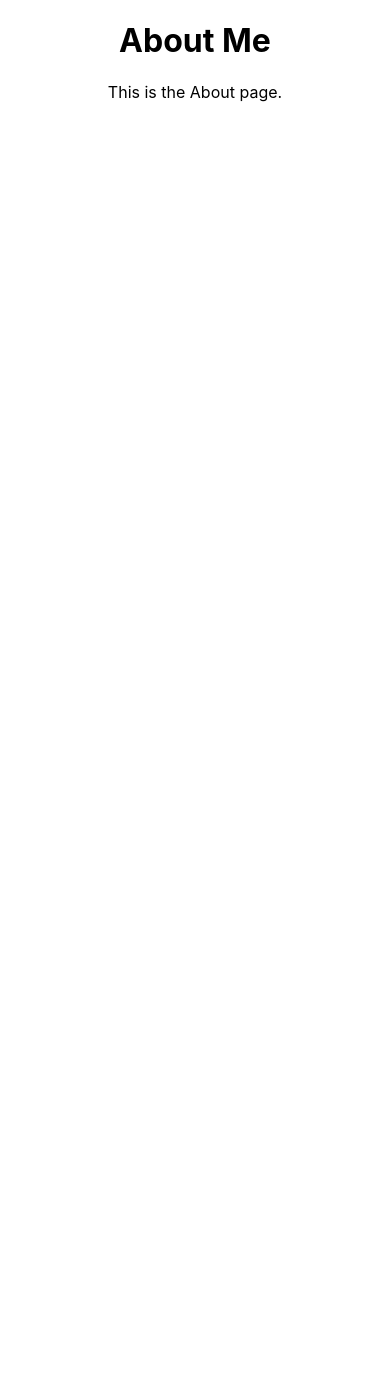
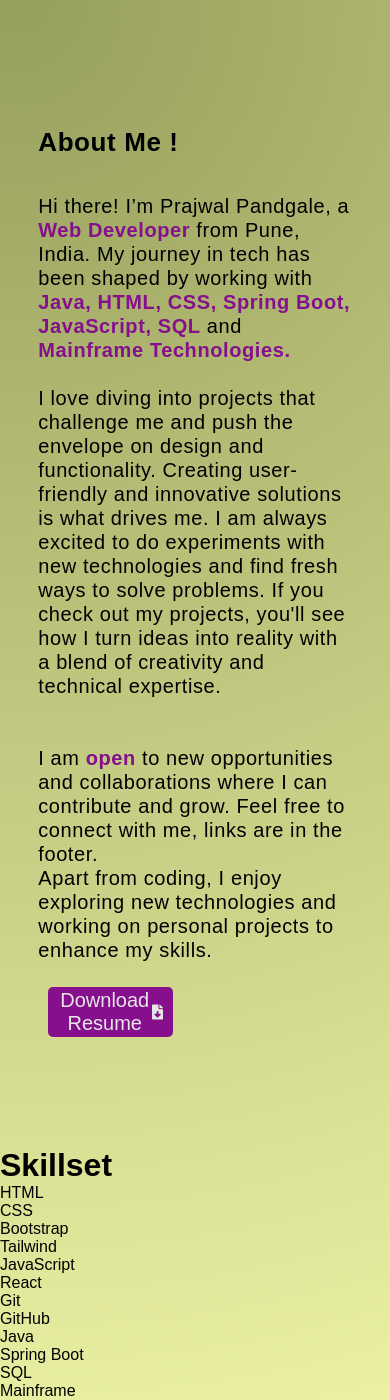
Before and after one commit to Prajp11/portfolio-pp, a React (Create React App) app: page /about in a window 390 px wide. Before the commit the page ends 844 px from the top, so only its background shows below. Built offline with nearby package versions, Linux system fonts and the light colour scheme.

Commit message:
Added About page and Updated CSS

```diff
--- a/src/App.css
+++ b/src/App.css
@@ -1,45 +1,17 @@
-.App {
-  text-align: center;
+.fade-enter {
+  opacity: 0;
 }
 
-.HomePage {
-  display: flex;
-  justify-content: space-around;
-  align-items: center;
-  min-height: 100vh;
-  background-color: #f5f5f5;
+.fade-enter-active {
+  opacity: 1;
+  transition: opacity 0.5s ease-in-out;
 }
 
-.HomeText {
-  max-width: 500px;
-  text-align: left;
+.fade-exit {
+  opacity: 1;
 }
 
-.HomeText h1 {
-  margin: 0.5em 0;
+.fade-exit-active {
+  opacity: 0;
+  transition: opacity 0.5s ease-in-out;
 }
-
-button {
-  margin: 0.5em;
-  padding: 0.5em 1em;
-  background-color: #007bff;
-  color: white;
-  border: none;
-  cursor: pointer;
-  font-size: 1em;
-  display: flex;
-  align-items: center;
-}
-
-button svg {
-  margin-left: 0.5em;
-}
-
-.WebDev {
-  max-width: 300px;
-  border-radius: 50%;
-}
-
-.TypeEffect {
-  margin: 1em 0;
-}
--- a/src/App.js
+++ b/src/App.js
@@ -1,19 +1,15 @@
-import './App.css';
-import { BrowserRouter as Router, Route, Routes } from 'react-router-dom';
-import Home from './Components/Homepage';
-import About from './Components/About';
-import Contact from './Components/Contact';
+import React from "react";
+import { BrowserRouter as Router, Routes, Route } from "react-router-dom";
+import Homepage from "./Components/Homepage.jsx";
+import About from "./Components/About.jsx";
 
 function App() {
   return (
     <Router>
-      <div className="App">
-        <Routes>
-          <Route path="/" element={<Home />} />
-          <Route path="/about" element={<About />} />
-          <Route path="/contact" element={<Contact />} />
-        </Routes>
-      </div>
+      <Routes>
+        <Route path="/" element={<Homepage />} />
+        <Route path="/about" element={<About />} />
+      </Routes>
     </Router>
   );
 }
--- a/src/Components/About.jsx
+++ b/src/Components/About.jsx
@@ -1,11 +1,53 @@
-import React from 'react';
+import React from "react";
+import Skills from "./Skills.jsx";
+import { FaFileDownload } from "react-icons/fa";
 
 const About = () => {
   return (
-    <div>
-      <h1>About Me</h1>
-      <p>This is the About page.</p>
-    </div>
+    <>
+      <div className="AboutPage">
+        <div className="AboutText">
+          <h1 className="AboutTextHeading">
+            About Me !
+          </h1>
+          <p>
+            Hi there! I’m Prajwal Pandgale, a <b>Web Developer</b> from Pune, India.
+            My journey in tech has been shaped by working with <b>Java, HTML, CSS, Spring Boot, JavaScript, SQL</b> and <b>Mainframe Technologies.</b>
+            <br />
+            <br />I love diving into projects that challenge me and push the envelope on design and functionality.
+            Creating user-friendly and innovative solutions is what drives me. I am always excited to do experiments with new technologies and find fresh ways to solve problems. If you check out my projects, you'll see how I turn ideas into reality with a blend of creativity and technical expertise.
+            <br />
+            <br />
+            <br />I am <b>open</b> to new opportunities and collaborations where I can contribute and grow. Feel free to connect with me, links are in the footer.
+            <br />
+            Apart from coding, I enjoy exploring new technologies and working on personal projects to enhance my skills.
+          </p>
+          <a href="../Resume/MyResume.pdf" download className="resume-btn">
+            <button>
+              Download Resume <FaFileDownload />
+            </button>
+          </a>
+        </div>
+
+        <div></div>
+      </div>
+
+      <h1 className="SkillsHeading"> Skillset</h1>
+      <div className="skills">
+        <Skills skill="HTML" />
+        <Skills skill="CSS" />
+        <Skills skill="Bootstrap" />
+        <Skills skill="Tailwind" />
+        <Skills skill="JavaScript" />
+        <Skills skill="React" />
+        <Skills skill="Git" />
+        <Skills skill="GitHub" />
+        <Skills skill="Java" />
+        <Skills skill="Spring Boot" />
+        <Skills skill="SQL" />
+        <Skills skill="Mainframe" />
+      </div>
+    </>
   );
 };
 
--- a/src/Components/Homepage.jsx
+++ b/src/Components/Homepage.jsx
@@ -2,18 +2,18 @@ import React from "react";
 import { Link } from "react-router-dom";
 import Type from "./Type.jsx";
 import Tilt from "react-parallax-tilt";
-import WebDev from "../Images/WebDev.png"; // Make sure this path is correct
+import WebDev from "../Images/WebDev.png";
 import { CgPhone } from "react-icons/cg";
 import { BsPerson } from "react-icons/bs";
 
-const Home = () => {
+const Homepage = () => {
   return (
     <div>
       <div className="HomePage">
         <div className="HomeText">
-          <h1>Hello there!</h1>
+          <h1>Hello Everyone</h1>
           <h1>
-            I'M <b>Prajwal Pandgale</b>
+            I am <b>Prajwal Pandgale</b>
           </h1>
           <Type />
           <Link to="/About">
@@ -22,7 +22,6 @@ const Home = () => {
               <BsPerson />
             </button>
           </Link>
-
           <Link to="/Contact">
             <button>
               Contact <CgPhone />
@@ -33,8 +32,11 @@ const Home = () => {
           <img className="WebDev" src={WebDev} alt="Web Developer" />
         </Tilt>
       </div>
+      <footer className="footer">
+        <p>&copy; 2024 Prajwal Pandgale. All rights reserved.</p>
+      </footer>
     </div>
   );
 };
 
-export default Home;
+export default Homepage;
--- /dev/null
+++ b/src/Components/Skills.jsx
@@ -0,0 +1,11 @@
+import React from 'react';
+
+const Skills = ({ skill }) => {
+  return (
+    <div className="skill">
+      {skill}
+    </div>
+  );
+};
+
+export default Skills;
--- a/src/Components/Type.jsx
+++ b/src/Components/Type.jsx
@@ -6,7 +6,7 @@ const Type = () => {
     <div className="TypeEffect">
       <Typewriter
         options={{
-          strings: ["Web Developer", "Web Designer", "SEO Specialist"],
+          strings: ["Web Developer", "Frontend Engineer", "Application Developer"],
           autoStart: true,
           loop: true,
           delay: 70,
--- a/src/index.css
+++ b/src/index.css
@@ -1,8 +1,167 @@
-body {
+* {
   margin: 0;
-  font-family: -apple-system, BlinkMacSystemFont, "Segoe UI", Roboto, "Helvetica Neue", Arial, "Noto Sans", sans-serif, "Apple Color Emoji", "Segoe UI Emoji", "Segoe UI Symbol", "Noto Color Emoji";
+  padding: 0;
 }
 
-code {
-  font-family: source-code-pro, Menlo, Monaco, Consolas, "Courier New", monospace;
+#root {
+  min-height: 100vh;
+  position: relative;
+  overflow-x: hidden;
+  -webkit-tap-highlight-color: transparent;
+  --color: #850F8D;
 }
+body {
+  font-family: "Raleway", sans-serif;
+  background: radial-gradient(
+    1700px circle at 4.48% 0%,
+    #969f5c 0%,
+    #FAFFAF 100%
+  );
+  color: #000000;
+  min-height: 100vh;
+}
+
+b {
+  font-weight: 900;
+  color: var(--color);
+}
+
+.loader {
+  height: 100vh;
+  display: flex;
+  justify-content: center;
+  align-items: center;
+}
+button {
+  font-size: 20px;
+  display: inline-flex;
+  align-items: center;
+  justify-content: space-evenly;
+  width: 40%;
+  margin: 25px 3% 0;
+  padding: 10px;
+  border-radius: 5px;
+  background-color: var(--color);
+  color: #e7e7e7;
+  height: 50px;
+  cursor: pointer;
+  text-decoration: none;
+  border-style: none;
+}
+
+button:hover {
+  color: var(--color);
+  background-color: #e7e7e7;
+  transition: all ease-in-out 0.3s;
+}
+
+
+/* Homepage Styles */
+.HomePage {
+  display: flex;
+  justify-content: space-evenly;
+  min-height: 80vh;
+  margin-top: 100px;
+  margin-bottom: -50px;
+  align-items: center;
+}
+.HomeText h1 {
+  font-weight: 600;
+  font-size: 38px;
+  letter-spacing: 0.7px;
+  padding-top: 10px;
+}
+
+.TypeEffect {
+  padding: 25px 0px;
+  font-weight: 600;
+  font-size: 32px;
+  letter-spacing: 0.6px;
+}
+.WebDev {
+  height: 350px;
+  width: 400px;
+  mix-blend-mode: screen;
+}
+
+@media (max-width: 900px) {
+  .HomePage {
+    display: block;
+    text-align: center;
+    margin-top: 150px;
+    padding: 25px;
+  }
+  .HomeText {
+    text-align: left;
+    display: inline-block;
+  }
+}
+
+@media (max-width: 500px) {
+  .HomePage {
+    min-height: 70vh;
+  }
+  .NavbarLinks {
+    inset: 0 0 0 30%;
+  }
+  .HomeText h1 {
+    font-weight: 500;
+    font-size: 28px;
+  }
+  .TypeEffect {
+    font-weight: 500;
+    font-size: 24px;
+  }
+}
+
+/* About Page Styles */
+.AboutPage {
+  display: flex;
+  justify-content: space-evenly;
+  min-height: 80vh;
+  margin-top: 100px;
+  align-items: center;
+  padding: 25px;
+}
+
+.AboutText {
+  width: 50%;
+  font-weight: 500;
+  font-size: 20px;
+  line-height: 30px;
+  letter-spacing: 1.2px;
+}
+.AboutTextHeading {
+  font-size: 35px;
+  font-weight: 600;
+  padding-bottom: 40px;
+}
+.AboutText a {
+  color: var(--color);
+  text-decoration: underline;
+  font-weight: bold;
+}
+
+@media (max-width: 900px) {
+  .AboutPage {
+    display: block;
+    text-align: center;
+    padding: 30px;
+  }
+  .AboutText {
+    text-align: left;
+    display: inline-block;
+    width: 95%;
+    line-height: 24px;
+    letter-spacing: 0.6px;
+    margin-bottom: 80px;
+  }
+  .AboutTextHeading {
+    font-size: 26px;
+  }
+
+  .WebDev {
+    width: 200px;
+    margin-bottom: 75px;
+  }
+}
```
Also changed, not shown: src/index.js (+5 -5 lines), 1 other file (tests, documents, lock files or other folders).
